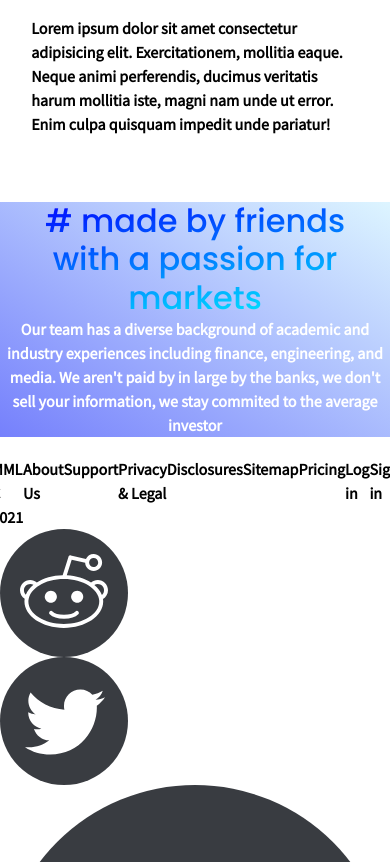
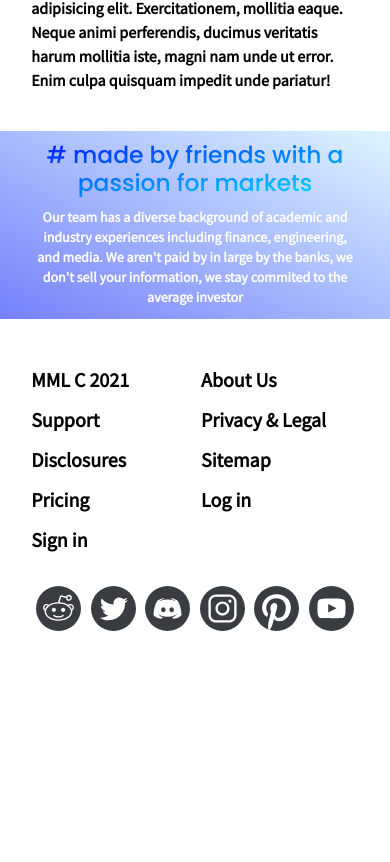
Before and after one commit to jonkarrer/market_maker, a Next.js app: page / in a window 390 px wide. Shown: the part 4916-5778 px from the top of the page. After the commit the page ends 5594 px from the top, so only its background shows below. Built offline with nearby package versions, Linux system fonts and the light colour scheme.

Commit message:
mobile done

```diff
--- a/pages/index.tsx
+++ b/pages/index.tsx
@@ -208,7 +208,7 @@ export default function Home() {
       <section className="sm:flex sm:justify-evenly items-center mx-std">
         <div
           id="left-panel"
-          className="flex flex-col items-center my-20% sm:my-8% sm:space-y-12"
+          className="flex flex-col items-center my-12% sm:my-8% sm:space-y-12"
         >
           <img
             className="w-1/2 my-10% sm:my-0"
@@ -216,7 +216,7 @@ export default function Home() {
             alt="4 circles logo"
           />
           <article className="space-y-5">
-            <h2 className="text-mobile-h sm:text-2vw">Options</h2>
+            <h2 className="text-8vw sm:text-2vw">Options</h2>
             <p>
               Lorem ipsum dolor sit amet consectetur adipisicing elit.
               Exercitationem, mollitia eaque. Neque animi perferendis, ducimus
@@ -231,10 +231,10 @@ export default function Home() {
         </div>
         <div
           id="right-panel"
-          className="flex flex-col items-center my-20% sm:my-8% sm:space-y-12"
+          className="flex flex-col items-center my-12% sm:my-8% sm:space-y-12"
         >
           <article className="space-y-5 order-2 sm:order-1">
-            <h2 className="text-mobile-h sm:text-2vw">Stocks</h2>
+            <h2 className="text-8vw sm:text-2vw">Stocks</h2>
             <p>
               Lorem ipsum dolor sit amet consectetur adipisicing elit.
               Exercitationem, mollitia eaque. Neque animi perferendis, ducimus
@@ -259,15 +259,18 @@ export default function Home() {
         className="sm:py-8 bg-gradient-to-tr from-lt-blue to-lt-teal"
       >
         <h1># made by friends with a passion for markets</h1>
-        <p className="text-center text-white sm:text-1.5vw sm:mx-std sm:mt-8 sm:leading-8">
+        <p className="text-center text-white text-sm mx-std pb-3 sm:text-1.5vw sm:mx-std sm:mt-8 sm:leading-8">
           Our team has a diverse background of academic and industry experiences
           including finance, engineering, and media. We aren't paid by in large
           by the banks, we don't sell your information, we stay commited to the
           average investor
         </p>
       </section>
-      <footer className="py-5">
-        <nav className="flex justify-center">
+      <footer className="my-12% sm:py-5 mx-std text-xl sm:w-1/2 m-auto">
+        <nav
+          id="links"
+          className="grid grid-cols-2 gap-3 sm:flex sm:justify-around"
+        >
           <a>MML C 2021</a>
           <a href="">About Us</a>
           <a href="">Support</a>
@@ -278,7 +281,10 @@ export default function Home() {
           <a href="">Log in</a>
           <a href="">Sign in</a>
         </nav>
-        <nav className="icons">
+        <nav
+          id="icons"
+          className="flex justify-around sm:justify-center my-8 sm:my-5"
+        >
           <a href="">
             <img src="./assets/Social/reddit-dk.svg" alt="reddit icon" />
           </a>
--- a/styles/globals.css
+++ b/styles/globals.css
@@ -7,6 +7,23 @@
   background-clip: text;
   -webkit-background-clip: text;
   -webkit-text-fill-color: transparent;
+}
+@media (max-width: 500px) {
+  #bottom-banner h1 {
+    text-align: center;
+    font-size: 6vw;
+    line-height: 1.2;
+    padding: 10px 0;
+  }
+}
+#icons img {
+  width: 3vw;
+  min-width: 45px;
+  max-width: 50px;
+  margin-right: 25px;
+}
+#icons img:last-child {
+  margin-right: 0;
 }
 @tailwind base;
 @tailwind components;
--- a/tailwind.config.js
+++ b/tailwind.config.js
@@ -23,6 +23,8 @@ module.exports = {
         '4vw' : '4vw',
         '5vw' : '5.2vw',
         '6vw' : '6vw',
+        '8vw' : '8vw',
+        '9vw' : '9vw',
       },
       margin: {
         'std' : "8vw",
```
